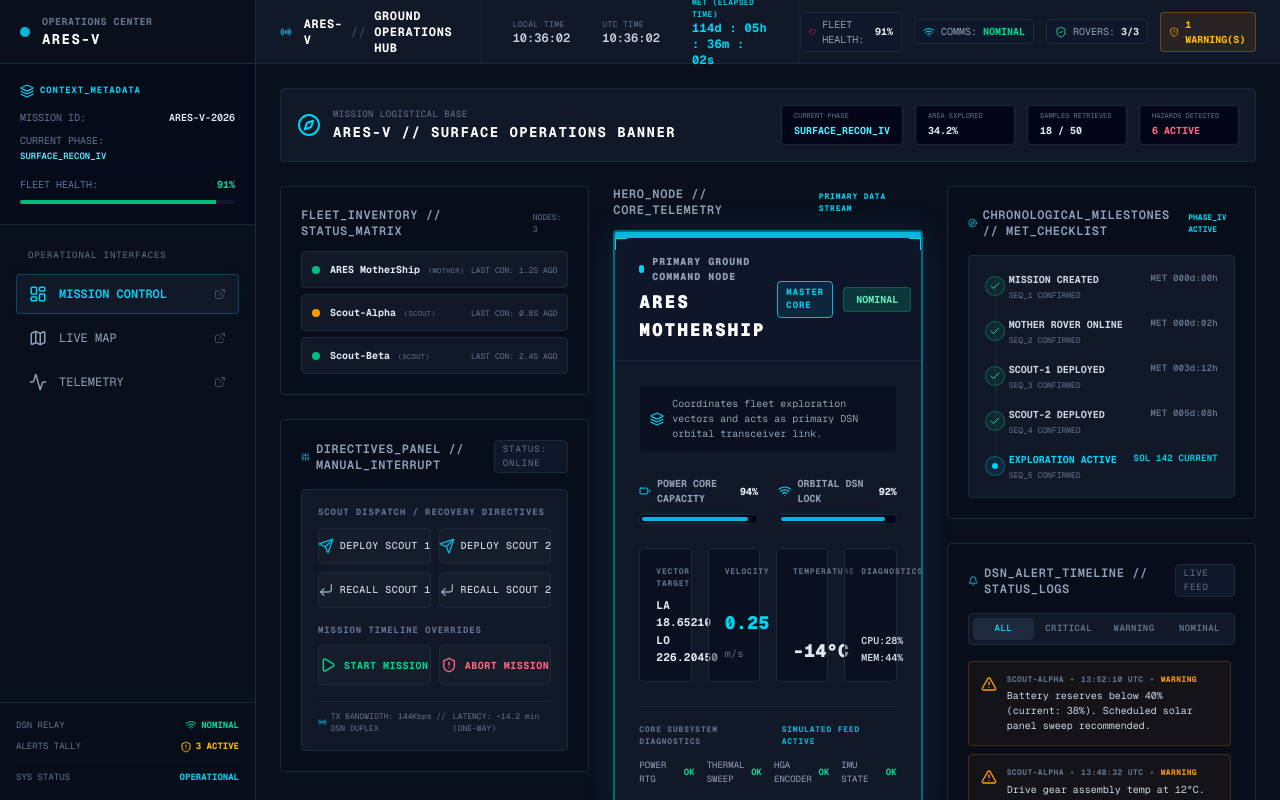
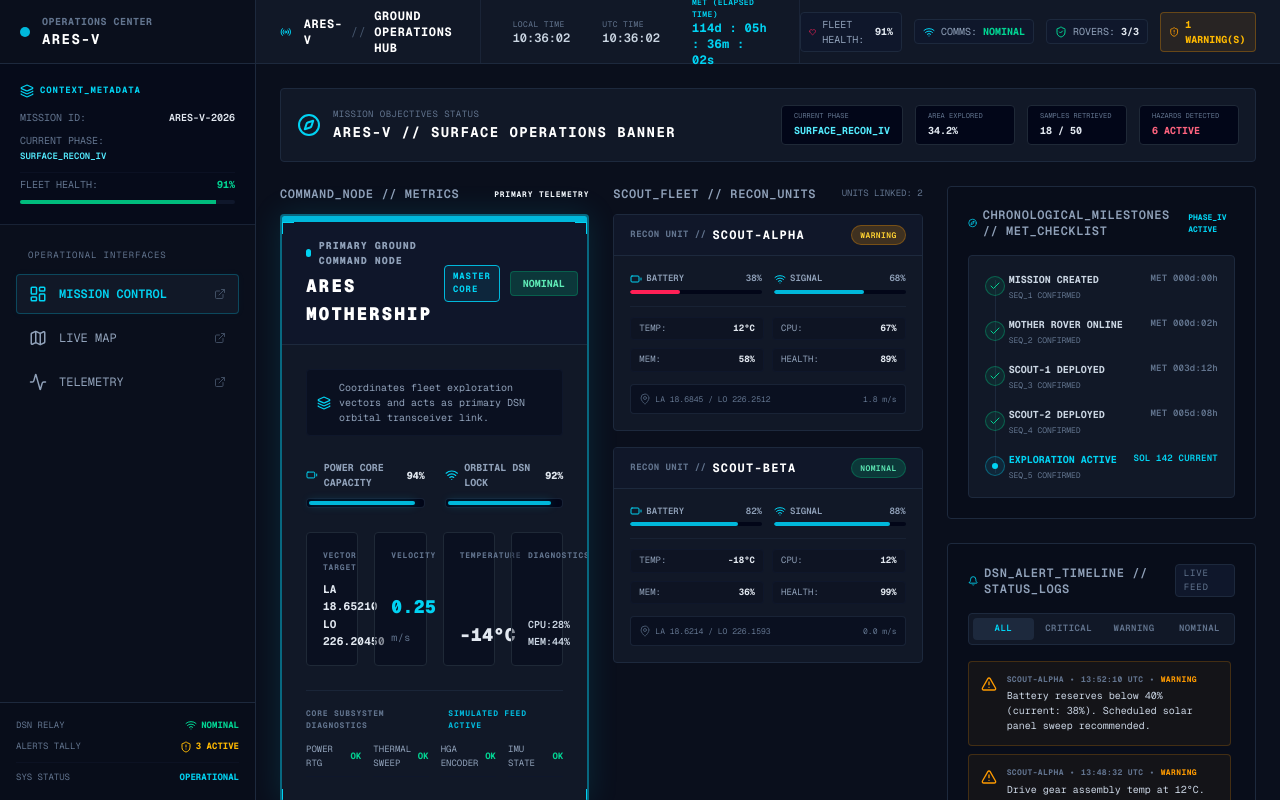
Before and after one commit to RoboticsAITechLab/ARES, a Next.js app in the folder frontend/: page /mission-control in a window 1280 px wide. Built offline with nearby package versions, Linux system fonts and the light colour scheme.

Commit message:
style: streamline Mission Control workflow and layout columns, removing duplicate FleetStatus telemetry

```diff
--- a/frontend/src/app/mission-control/page.tsx
+++ b/frontend/src/app/mission-control/page.tsx
@@ -1,11 +1,10 @@
 "use client";
 
-import { Compass, Thermometer, ShieldAlert, Wifi, Activity, AlertTriangle, Layers } from "lucide-react";
+import { Compass } from "lucide-react";
 import { mockRovers } from "@/lib/mock-data";
 import { MISSION_INFO, MISSION_METRICS } from "@/lib/constants";
 import MotherRoverCard from "@/components/mission/mother-rover-card";
 import ScoutCard from "@/components/mission/scout-card";
-import FleetStatus from "@/components/mission/fleet-status";
 import CommandCenter from "@/components/mission/command-center";
 import Alerts from "@/components/mission/alerts";
 import MissionTimeline from "@/components/mission/mission-timeline";
@@ -22,7 +21,7 @@ export default function MissionControlPage() {
         <div className="flex items-center gap-3">
           <Compass className="h-6 w-6 text-cyan-400 shrink-0" />
           <div>
-            <div className="text-[9px] text-slate-500 tracking-wider uppercase">MISSION LOGISTICAL BASE</div>
+            <div className="text-[9px] text-slate-500 tracking-wider uppercase">MISSION OBJECTIVES STATUS</div>
             <h1 className="text-sm font-bold text-white tracking-widest uppercase">
               {MISSION_INFO.name} // SURFACE OPERATIONS BANNER
             </h1>
@@ -57,40 +56,35 @@ export default function MissionControlPage() {
         </div>
       </div>
 
-      {/* Grid Layout
+      {/* Operations Grid:
           Desktop: 3 columns (xl)
-          Laptop: 2 columns (lg)
+          Laptop/Tablet: 2 columns (lg)
           Mobile: 1 column */}
       <div className="grid grid-cols-1 lg:grid-cols-2 xl:grid-cols-3 gap-6 items-start">
 
-        {/* Column 1: Fleet Status & Command Center */}
-        <div className="space-y-6">
-          <div className="p-5 border border-slate-800 bg-slate-950/20 rounded">
-            <FleetStatus rovers={mockRovers} />
+        {/* Column 1: Mother Rover (Primary Command Node) & Directives Override */}
+        <div className="space-y-6 lg:col-span-1">
+          <div>
+            <div className="flex justify-between items-center mb-3 font-mono">
+              <span className="text-xs font-semibold text-slate-400 tracking-wider uppercase">COMMAND_NODE // METRICS</span>
+              <span className="text-[8px] text-cyan-405 font-bold uppercase tracking-widest">PRIMARY TELEMETRY</span>
+            </div>
+            <MotherRoverCard rover={motherRover} />
           </div>
+
           <div className="p-5 border border-slate-800 bg-slate-950/20 rounded">
             <CommandCenter />
           </div>
         </div>
 
-        {/* Column 2: Mother Rover (Hero Node Centerpiece) & Scouts */}
-        <div className="space-y-6">
-          {/* Mother Rover (Hero Node) - Visual Centerpiece */}
-          <div>
-            <div className="flex justify-between items-center mb-3 font-mono">
-              <span className="text-xs font-semibold text-slate-400 tracking-wider uppercase">HERO_NODE // CORE_TELEMETRY</span>
-              <span className="text-[8px] text-cyan-400 font-bold uppercase tracking-widest">PRIMARY DATA STREAM</span>
-            </div>
-            <MotherRoverCard rover={motherRover} />
-          </div>
-
-          {/* Scout Fleet Grid */}
+        {/* Column 2: Scout Fleet Grid */}
+        <div className="space-y-6 lg:col-span-1">
           <div className="space-y-3">
             <div className="flex justify-between items-center font-mono">
               <span className="text-xs font-semibold text-slate-400 tracking-wider uppercase">SCOUT_FLEET // RECON_UNITS</span>
               <span className="text-[9px] text-slate-500">UNITS LINKED: {scoutRovers.length}</span>
             </div>
-            <div className="grid grid-cols-1 sm:grid-cols-2 gap-3">
+            <div className="grid grid-cols-1 gap-4">
               {scoutRovers.map((scout) => (
                 <ScoutCard key={scout.id} rover={scout} />
               ))}
@@ -98,7 +92,7 @@ export default function MissionControlPage() {
           </div>
         </div>
 
-        {/* Column 3: Timeline Checklist & Alerts Panel */}
+        {/* Column 3: Chronological Timeline Checklist & Active Alerts */}
         <div className="lg:col-span-2 xl:col-span-1 space-y-6">
           <div className="p-5 border border-slate-800 bg-slate-950/20 rounded">
             <MissionTimeline />
```
